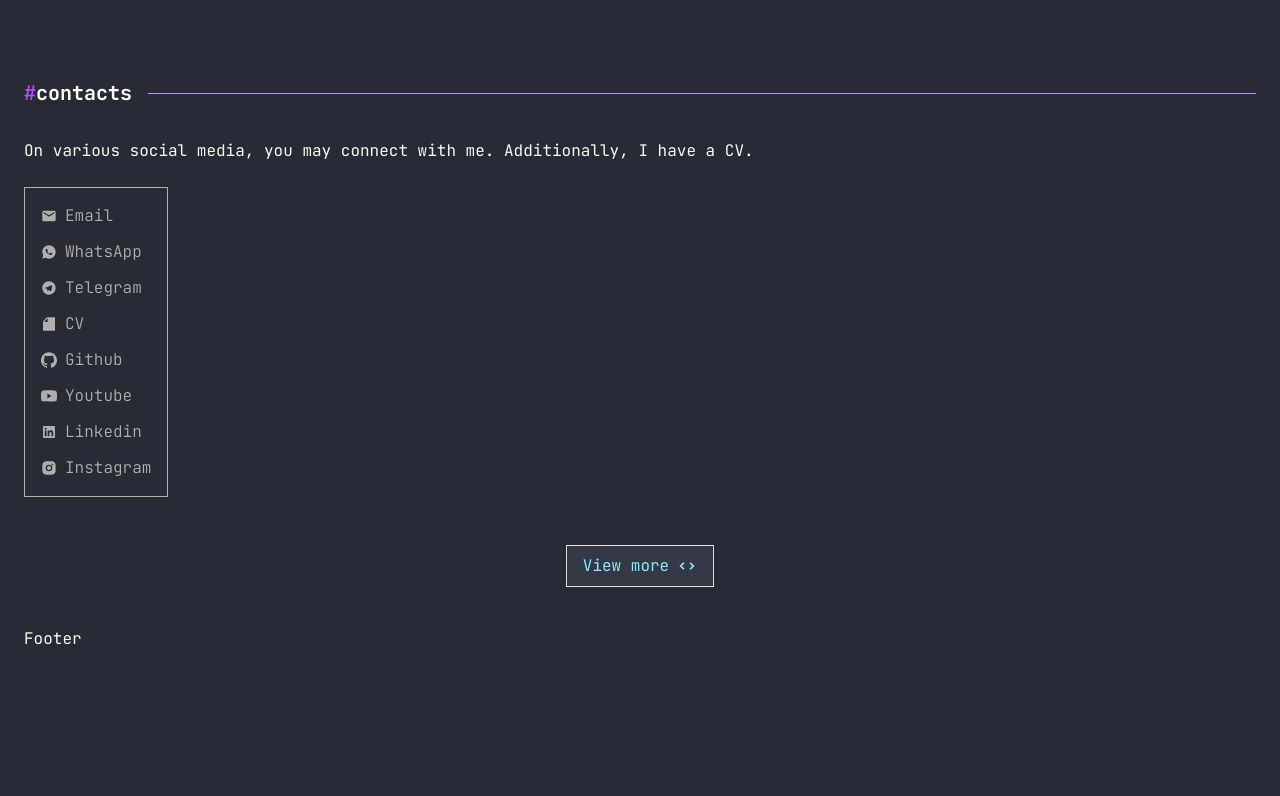
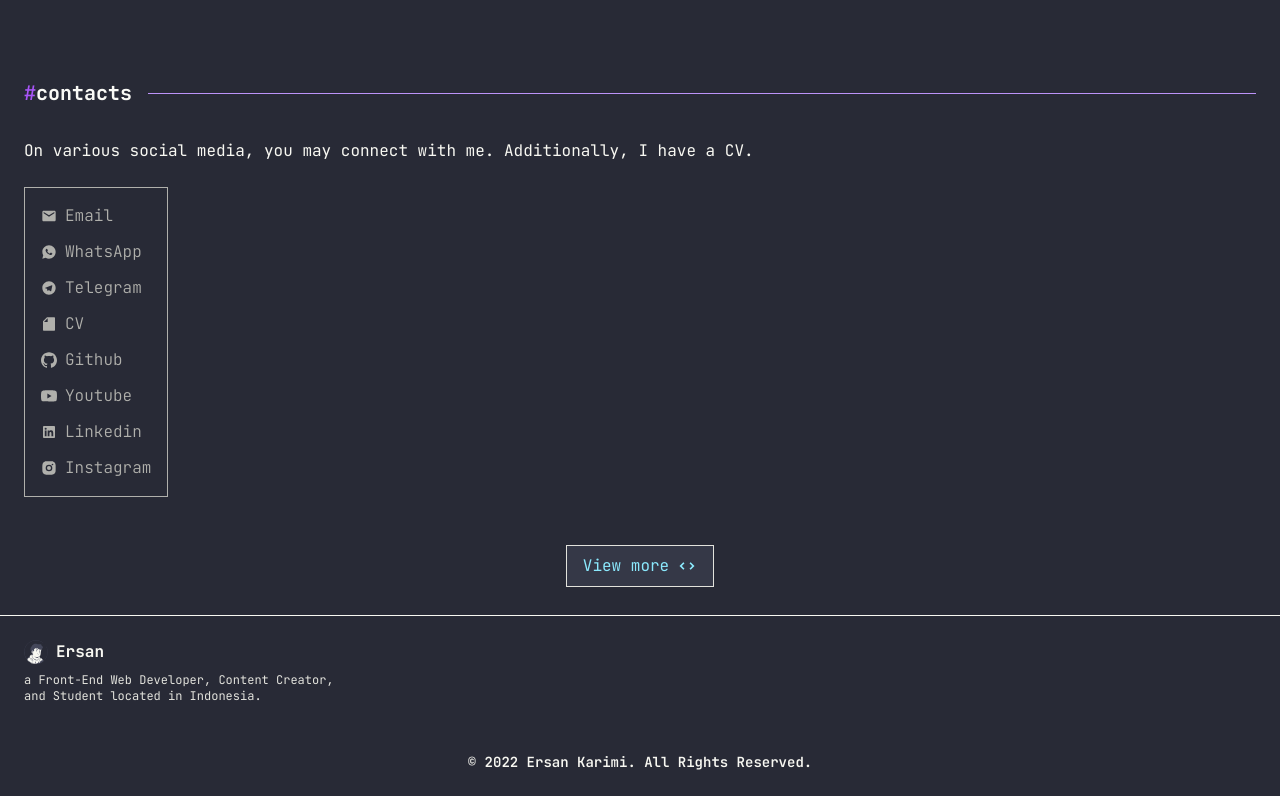
Before and after one commit to ersankarimi/portfolio-website, a Next.js app: page / in a window 1280 px wide. Shown: the part 3901-4697 px from the top of the page. Before the commit the page ends 4564 px from the top, so only its background shows below. Built offline with nearby package versions, Linux system fonts and the light colour scheme.

Commit message:
feat: add some contents

```diff
--- a/src/components/footer.jsx
+++ b/src/components/footer.jsx
@@ -1,3 +1,18 @@
+import Avatar from "./avatar";
+
 export default function Footer() {
-  return <footer>Footer</footer>;
+  return (
+    <footer className="flex flex-col gap-12 border-t-1 border-t-brand-foreground-500 p-6">
+      <div className="flex flex-col gap-2">
+        <Avatar />
+        <p className="max-w-xs text-xs text-brand-foreground-600">
+          a Front-End Web Developer, Content Creator, and Student located in
+          Indonesia.
+        </p>
+      </div>
+      <p className="text-center text-sm font-semibold">
+        © 2022 Ersan Karimi. All Rights Reserved.
+      </p>
+    </footer>
+  );
 }
```
